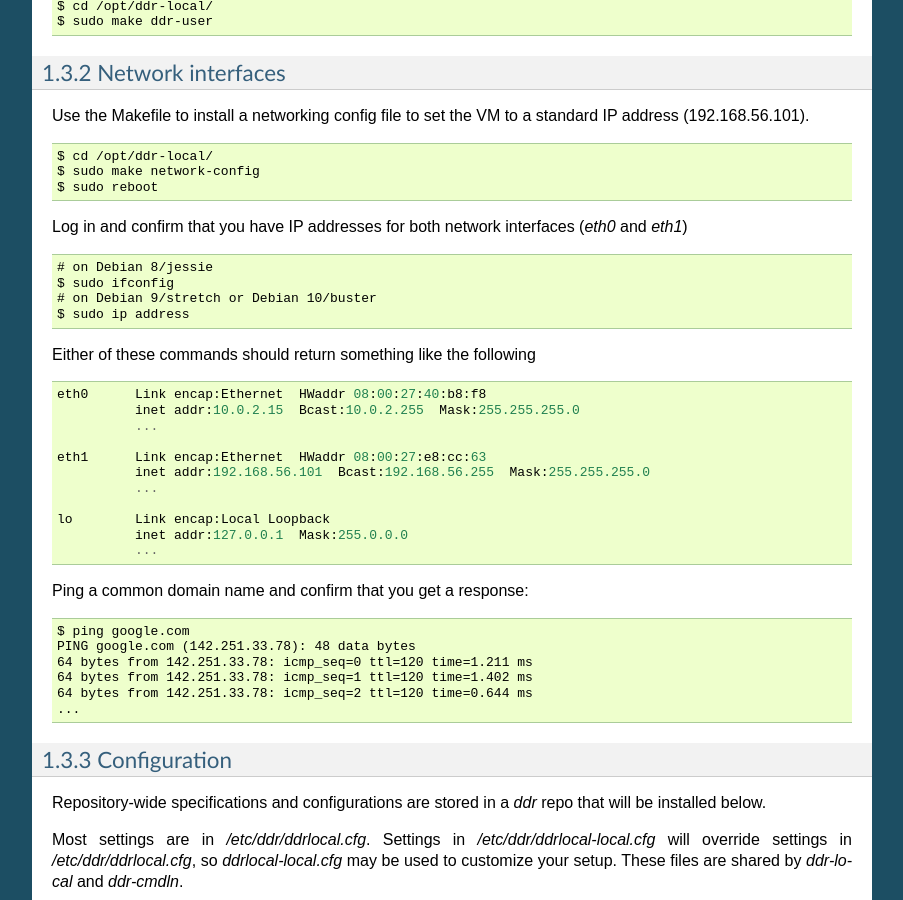
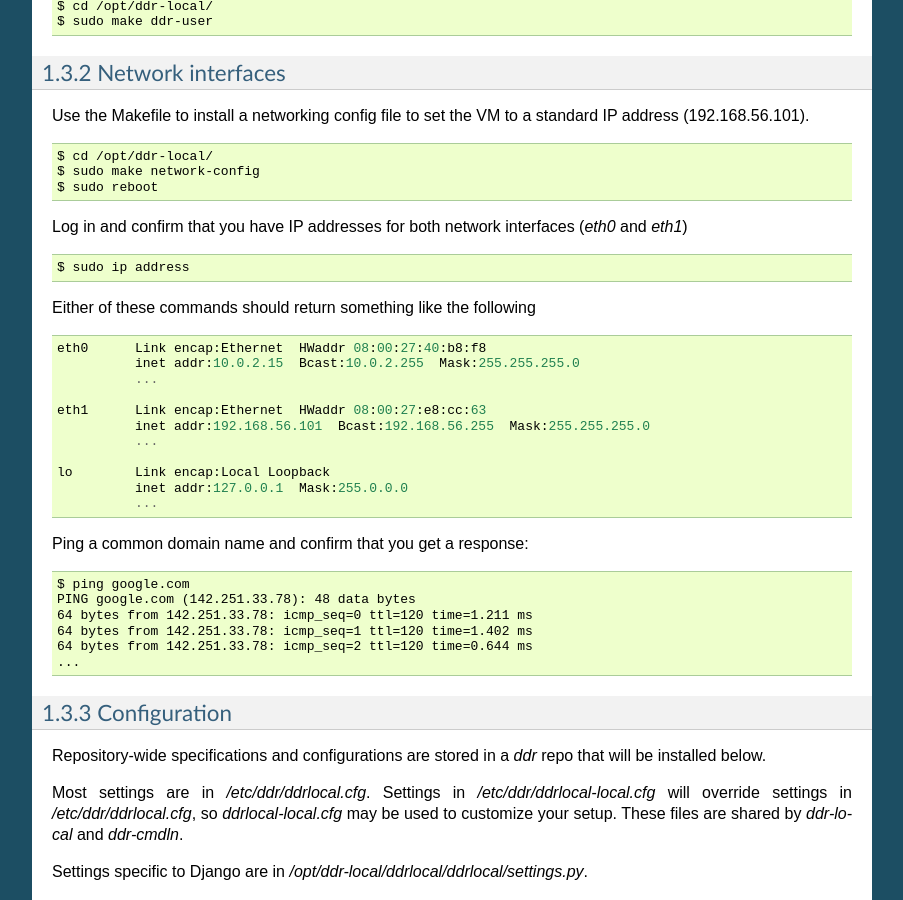
Before and after one commit to denshoproject/ddr-manual, a Sphinx documentation site: the page built from source/admins/workstations/create-workstation-vm.rst, in a window 1280 px wide and 900 px high, scrolled down 7875 px. Shown: the whole window, without its empty margins (198-1101 px from the left). Built offline with Sphinx 7.4.7, drawn with Linux system fonts in a browser that asks for light colours.

Commit message:
create-workstation-vm: Remove old method of reporting ip address

```diff
--- a/source/admins/workstations/create-workstation-vm.rst
+++ b/source/admins/workstations/create-workstation-vm.rst
@@ -423,9 +423,6 @@ Use the Makefile to install a networking config file to set the VM to a standard
 
 Log in and confirm that you have IP addresses for both network interfaces (`eth0` and `eth1`)
 ::
-    # on Debian 8/jessie
-    $ sudo ifconfig
-    # on Debian 9/stretch or Debian 10/buster
     $ sudo ip address
 
 Either of these commands should return something like the following
```
